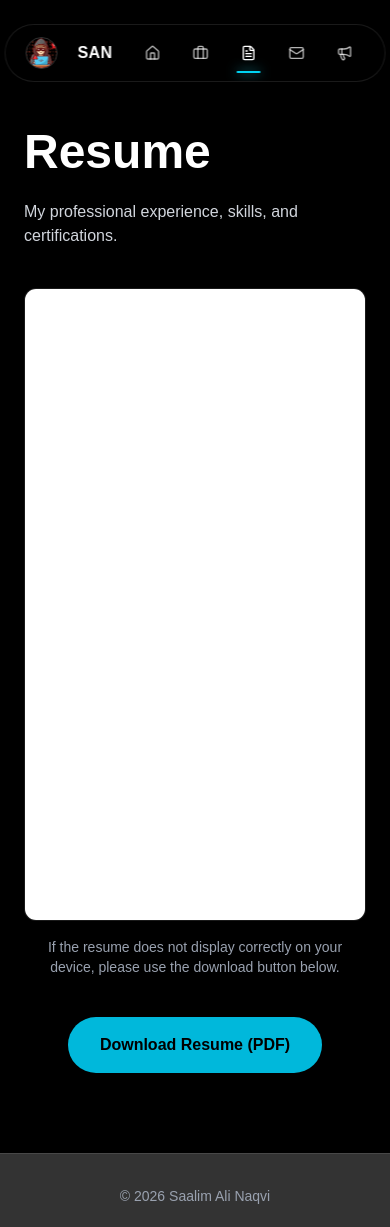
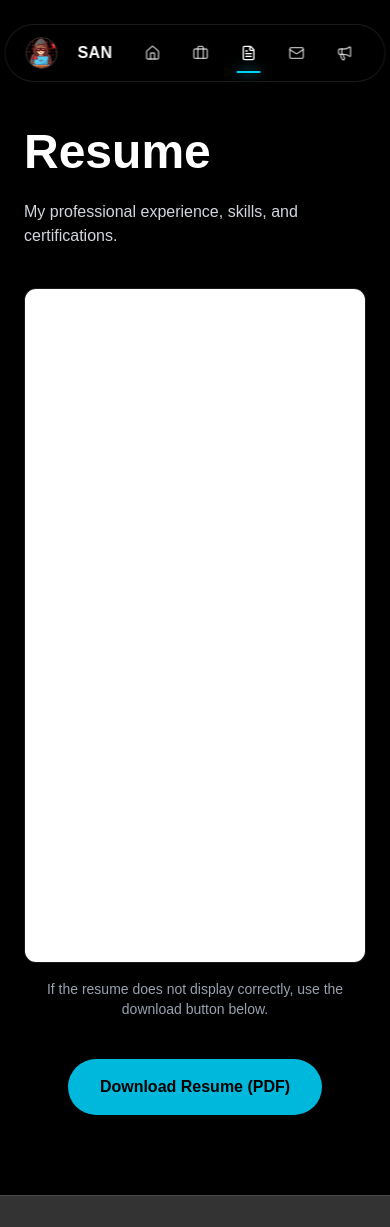
Before and after one commit to saalimalinaqvi/portfolio, a Next.js app: page /resume in a window 390 px wide. Shown: the top 1227 px of the page. Built offline with nearby package versions, Linux system fonts and the light colour scheme.

Commit message:
fix mobile view resume page

```diff
--- a/src/app/resume/page.tsx
+++ b/src/app/resume/page.tsx
@@ -12,18 +12,26 @@ export default function ResumePage() {
 
       {/* PDF Viewer */}
       <div className="w-full max-w-5xl mx-auto mb-10">
-        <div className="relative w-full h-[75vh] rounded-xl overflow-hidden border border-white/10 bg-black">
-          <iframe
-            src="/resume.pdf"
+        <div className="relative w-full h-[80vh] rounded-xl overflow-hidden border border-white/10 bg-black">
+
+          <object
+            data="/resume.pdf"
+            type="application/pdf"
             className="w-full h-full"
-            title="Resume PDF"
-          />
+          >
+            {/* Fallback iframe */}
+            <iframe
+              src="/resume.pdf"
+              className="w-full h-full"
+              title="Resume PDF"
+            />
+          </object>
+
         </div>
 
-        {/* Mobile fallback note */}
-        <p className="mt-4 text-center text-sm text-gray-400 md:hidden">
-          If the resume does not display correctly on your device,
-          please use the download button below.
+        {/* Mobile helper text */}
+        <p className="mt-4 text-center text-sm text-gray-400">
+          If the resume does not display correctly, use the download button below.
         </p>
       </div>
 
```
